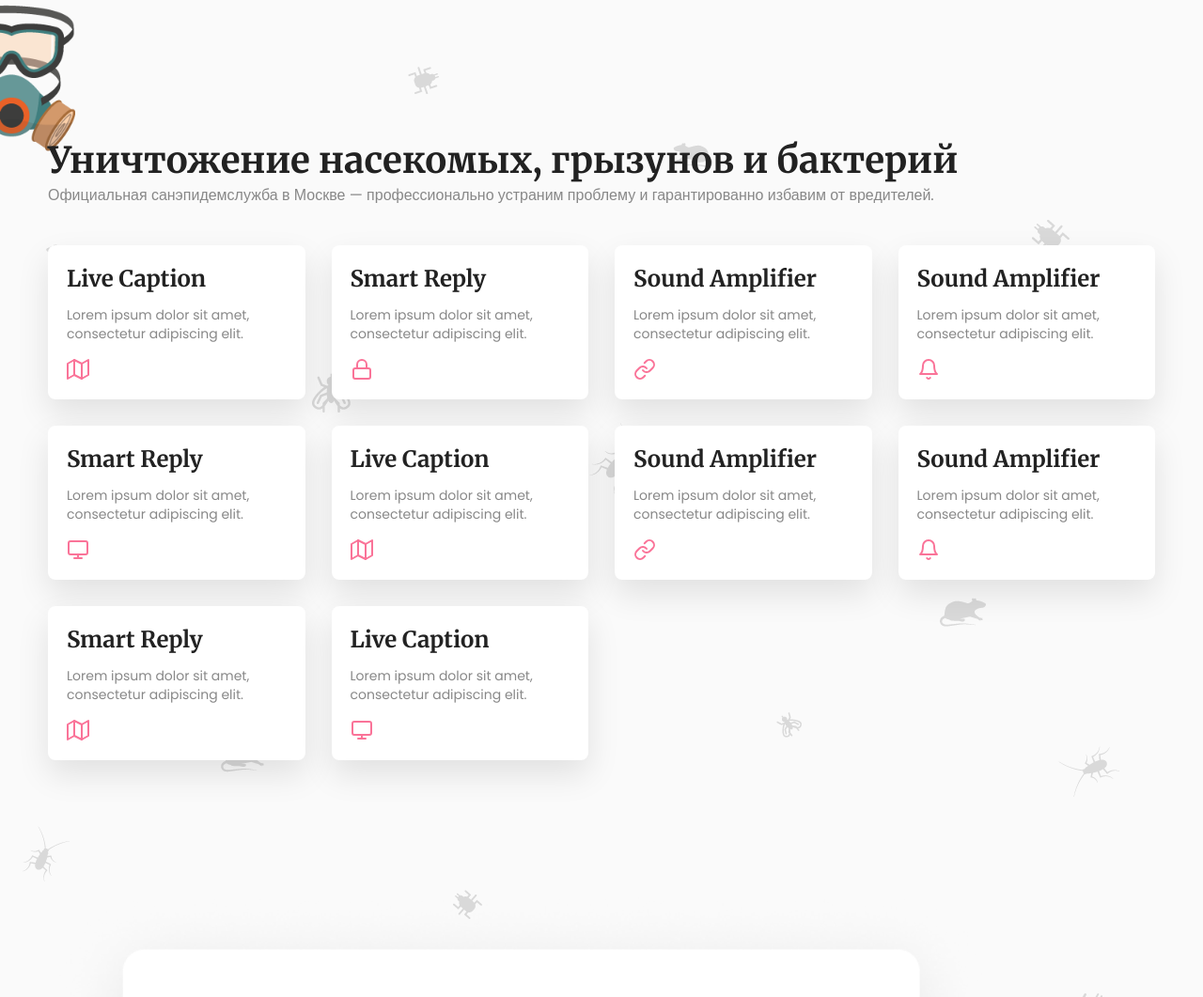
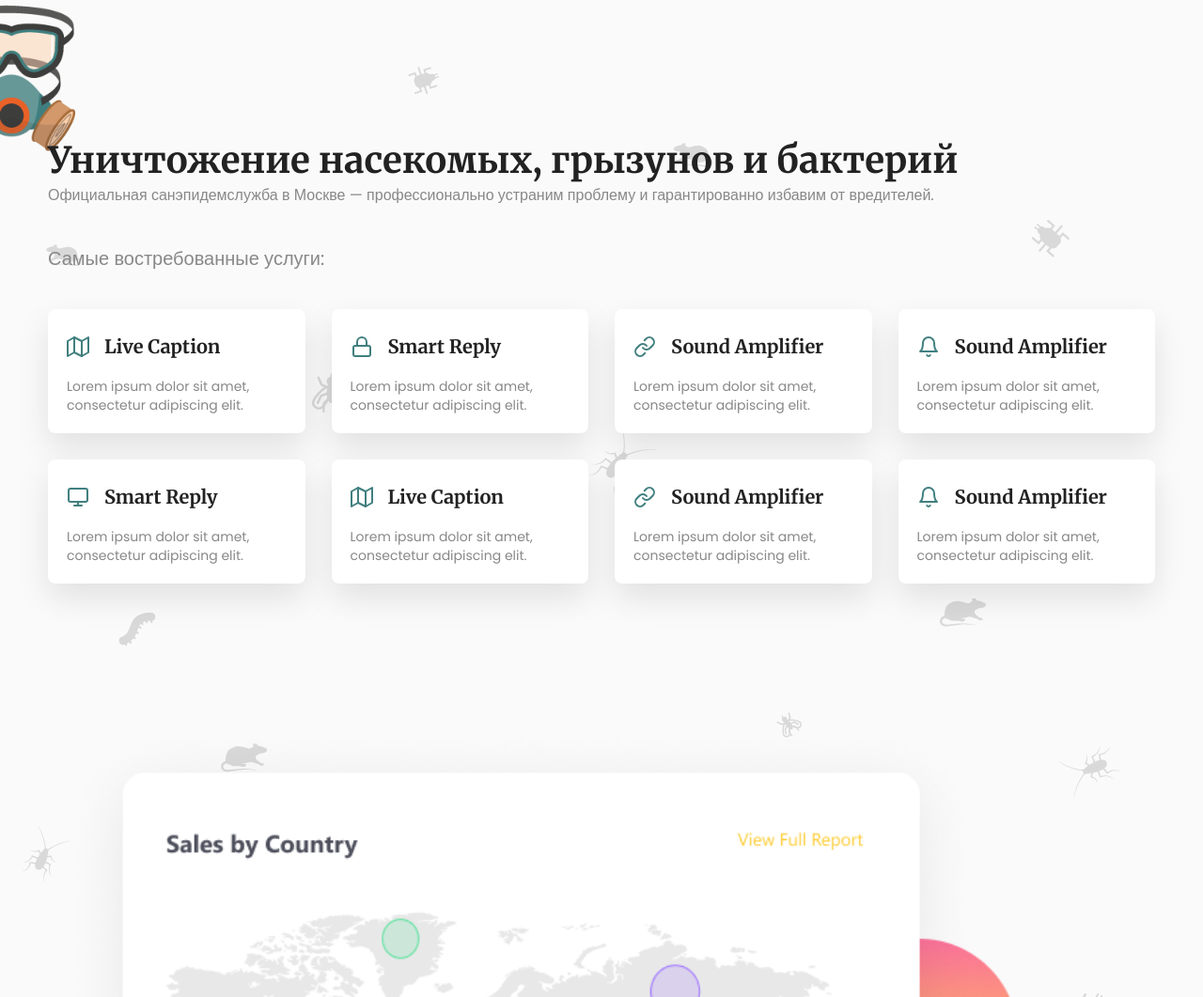
Before and after one commit to SergeiKrk/dezinsect, an Astro site: page / in a window 1280 px wide. Shown: the part 1587-2648 px from the top of the page at 94% size. Built offline with nearby package versions, Linux system fonts and the light colour scheme; Astro itself is replaced by a stand-in of ours; some packages are replaced by stand-ins of ours; what tailwind-bootstrap-grid would draw is missing.

Commit message:
Коррекция KeyFeatures

```diff
--- a/src/content/homepage/index.md
+++ b/src/content/homepage/index.md
@@ -36,12 +36,6 @@ key_features:
       content: Lorem ipsum dolor sit amet, consectetur adipiscing elit.
     - icon: "bell" #icon package react-feather-icon [https://feathericons.com/]
       title: Sound Amplifier
-      content: Lorem ipsum dolor sit amet, consectetur adipiscing elit.
-    - icon: "map" #icon package react-feather-icon [https://feathericons.com/]
-      title: Smart Reply
-      content: Lorem ipsum dolor sit amet, consectetur adipiscing elit.
-    - icon: "monitor" #icon package react-feather-icon [https://feathericons.com/]
-      title: Live Caption
       content: Lorem ipsum dolor sit amet, consectetur adipiscing elit.
 
 #service
--- a/src/layouts/components/KeyFeatures.astro
+++ b/src/layouts/components/KeyFeatures.astro
@@ -11,8 +11,9 @@ const { title, description, feature_list } = key_features;
     src="/images/protivogaz.webp"
     height={160}
     width={80}
-    alt=""
+    alt="услуги санэпидемстанции"
   />
+
   <div class="container">
     <div class="row justify-between text-center lg:text-start">
       <div class="lg:col-5">
@@ -22,6 +23,7 @@ const { title, description, feature_list } = key_features;
         <p set:html={markdownify(description)} />
       </div>
     </div>
+    <div class="my-10 text-xl">Самые востребованные услуги:</div>
     <HomapageFeature feature_list={feature_list} client:load />
   </div>
 </section>
--- a/src/layouts/function-components/HomapageFeature.jsx
+++ b/src/layouts/function-components/HomapageFeature.jsx
@@ -11,13 +11,14 @@ const HomapageFeature = ({ feature_list }) => {
             key={i}
             className="flex flex-col justify-between rounded-lg bg-white p-5 shadow-lg"
           >
-            <div>
-              <h3 className="h4 text-xl lg:text-2xl">{item.title}</h3>
-              <p>{item.content}</p>
+            <div class="integration-card-head flex items-center space-x-4">
+              <div className="icon my-2">
+                <FeatherIcon />
+              </div>
+              <h3 className="text-xl">{item.title}</h3>
             </div>
-            <span className="icon mt-4">
-              <FeatherIcon />
-            </span>
+
+            <p>{item.content}</p>
           </div>
         );
       })}
--- a/src/styles/components.scss
+++ b/src/styles/components.scss
@@ -243,7 +243,7 @@ select:invalid {
     @apply h-6 w-6;
 
     svg {
-      @apply text-[#FA7398];
+      @apply text-[#417F7F];
     }
   }
 }
```
